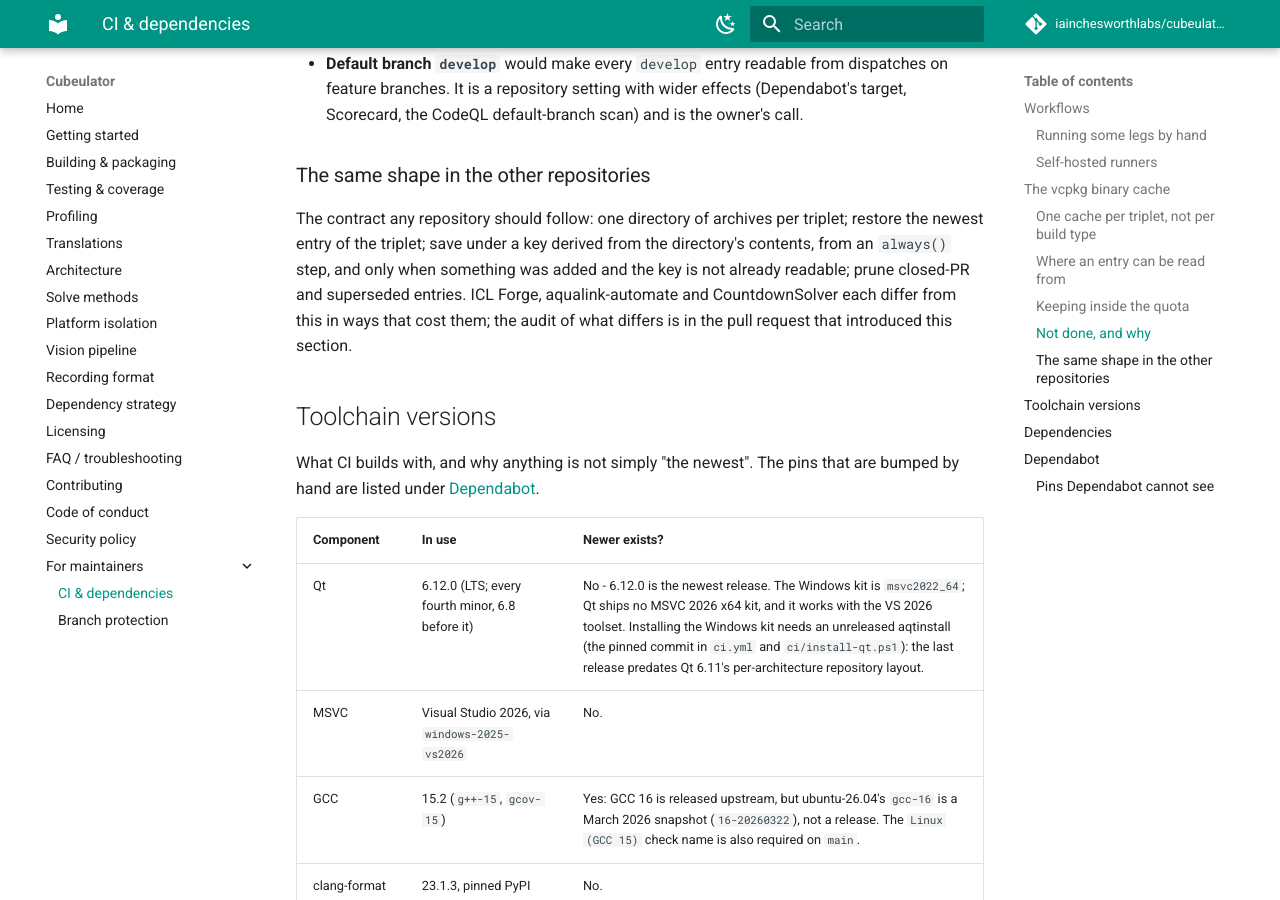
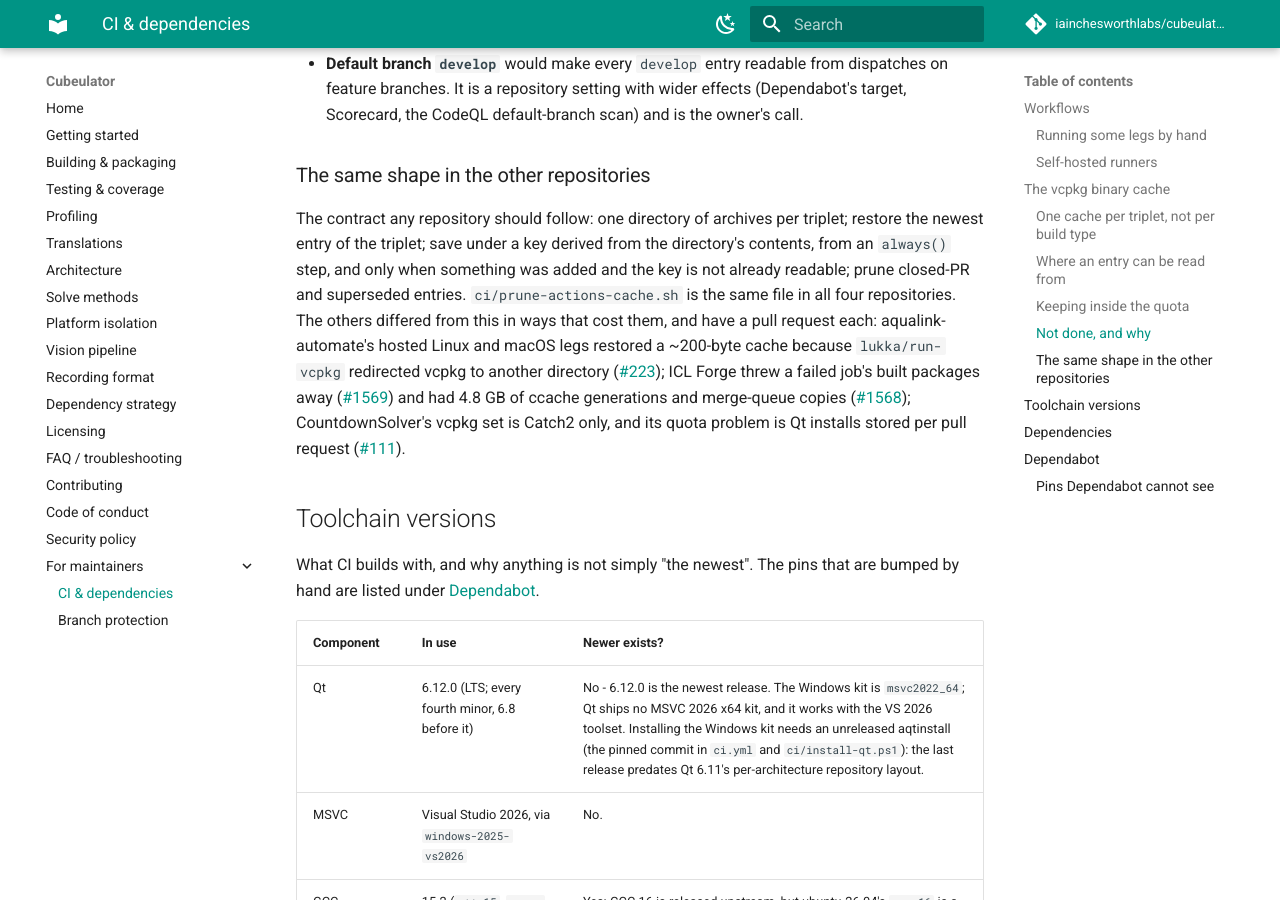
Before and after one commit to iainchesworth/cubeulator, an MkDocs documentation site: the page built from docs/ci.md, in a window 1280 px wide and 900 px high, scrolled down 5773 px. Built offline with MkDocs 1.6.1 and Material for MkDocs 9.7.7, drawn with Linux system fonts in a browser that asks for light colours; comment, search, counter and statistics services are not loaded.

Commit message:
Sync the cache prune script with the other repositories
ci/prune-actions-cache.sh is now the same file in cubeulator, ICL Forge,
aqualink-automate and CountdownSolver.

- group superseded entries by cache version as well as ref and family: the
  version is a hash of the cached paths, so a run with other paths (a
  different home or runner image) never restores that entry and must not
  evict it either
- know the other repositories' key shapes (ccache, vcpkg-<os>-<arch>-<pin>-
  <manifest>[-<lineage>][-<listing>], per-preset vcpkg, trivy)
- cache-hygiene.yml also runs after a CI or CodeQL run on develop/main has
  finished saving (a push prunes before the new generation exists and leaves
  two behind); it only takes effect once the file is on main
- docs/ci.md names the pull requests that port the scheme to the others

```diff
--- a/docs/ci.md
+++ b/docs/ci.md
@@ -222,9 +222,18 @@
 triplet; restore the newest entry of the triplet; save under a key derived from
 the directory's contents, from an `always()` step, and only when something was
 added and the key is not already readable; prune closed-PR and superseded
-entries. ICL Forge, aqualink-automate and CountdownSolver each differ from this
-in ways that cost them; the audit of what differs is in the pull request that
-introduced this section.
+entries. `ci/prune-actions-cache.sh` is the same file in all four repositories.
+The others differed from this in ways that cost them, and have a pull request
+each: aqualink-automate's hosted Linux and macOS legs restored a ~200-byte
+cache because `lukka/run-vcpkg` redirected vcpkg to another directory
+([#223](https://github.com/iainchesworthlabs/aqualink-automate/pull/223));
+ICL Forge threw a failed job's built packages away
+([#1569](https://github.com/iainchesworthlabs/iclforge/pull/1569)) and had
+4.8 GB of ccache generations and merge-queue copies
+([#1568](https://github.com/iainchesworthlabs/iclforge/pull/1568));
+CountdownSolver's vcpkg set is Catch2 only, and its quota problem is Qt
+installs stored per pull request
+([#111](https://github.com/iainchesworth/CountdownSolver/pull/111)).
 
 ## Toolchain versions
 
```
Also changed, not shown: 2 other files.
